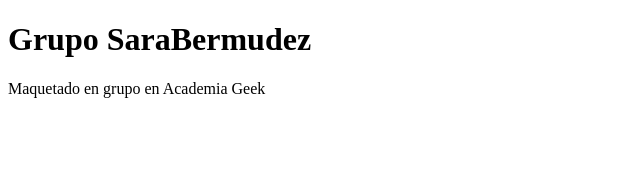
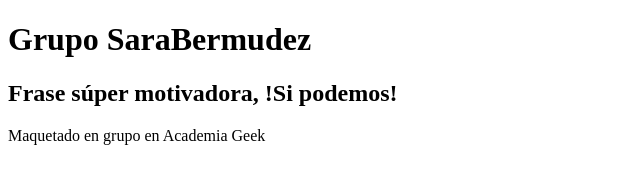
Before and after one commit to SaraBermudez4/AcademiaGeekEjercicio1, a plain HTML site: page index.html in a window 1280 px wide. Shown: the whole page, without its empty margins (0-640 px from the left). Drawn offline with Linux system fonts and the light colour scheme.

Commit message:
Añadi una frase motivadora

```diff
--- a/index.html
+++ b/index.html
@@ -10,6 +10,7 @@
     </header>
     <main>
         <section class="motivacion"></section>
+            <h2>Frase súper motivadora, !Si podemos!</h2>
         <section class="contenido"></section>
     </main>
     <footer>
```
